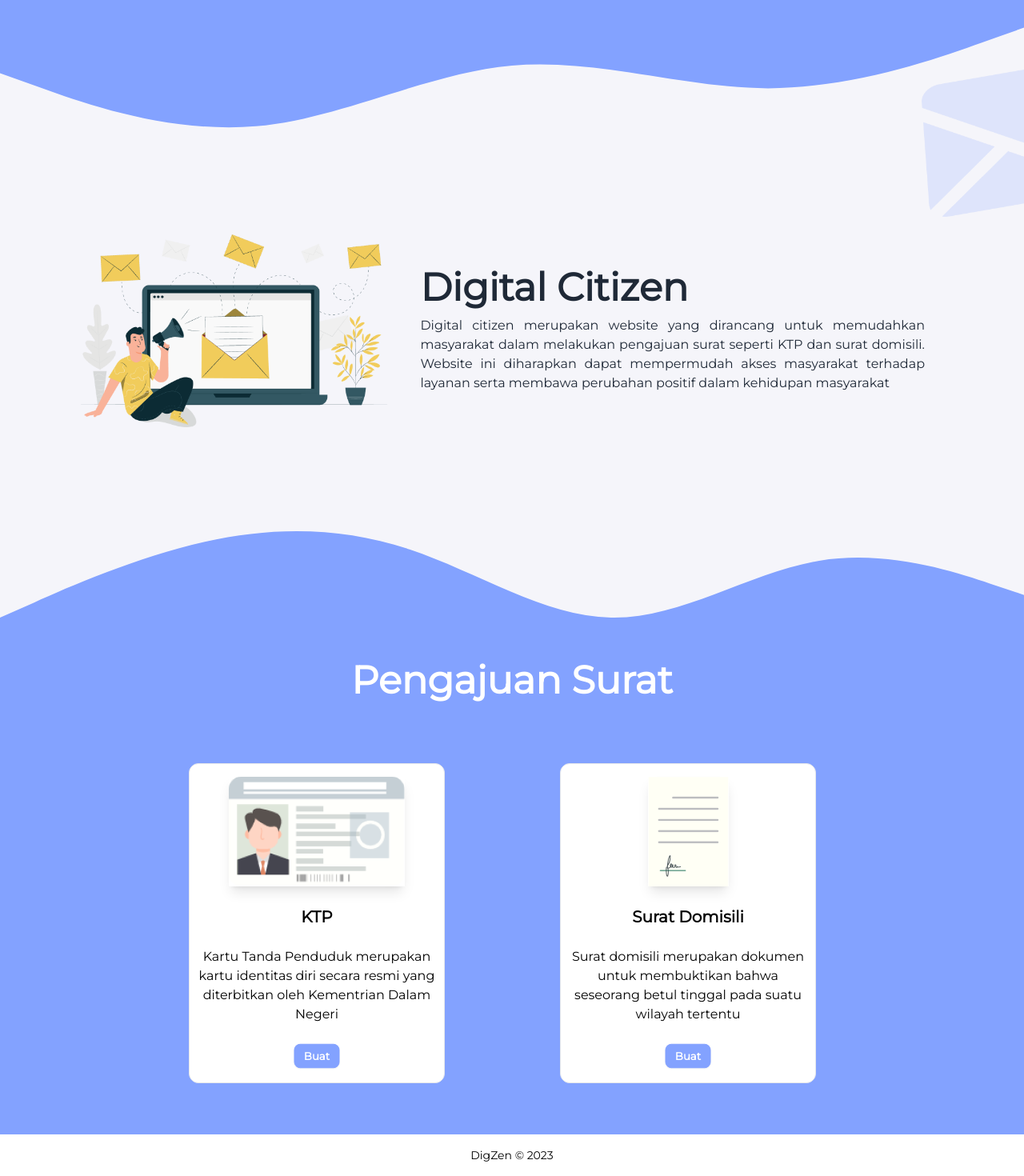
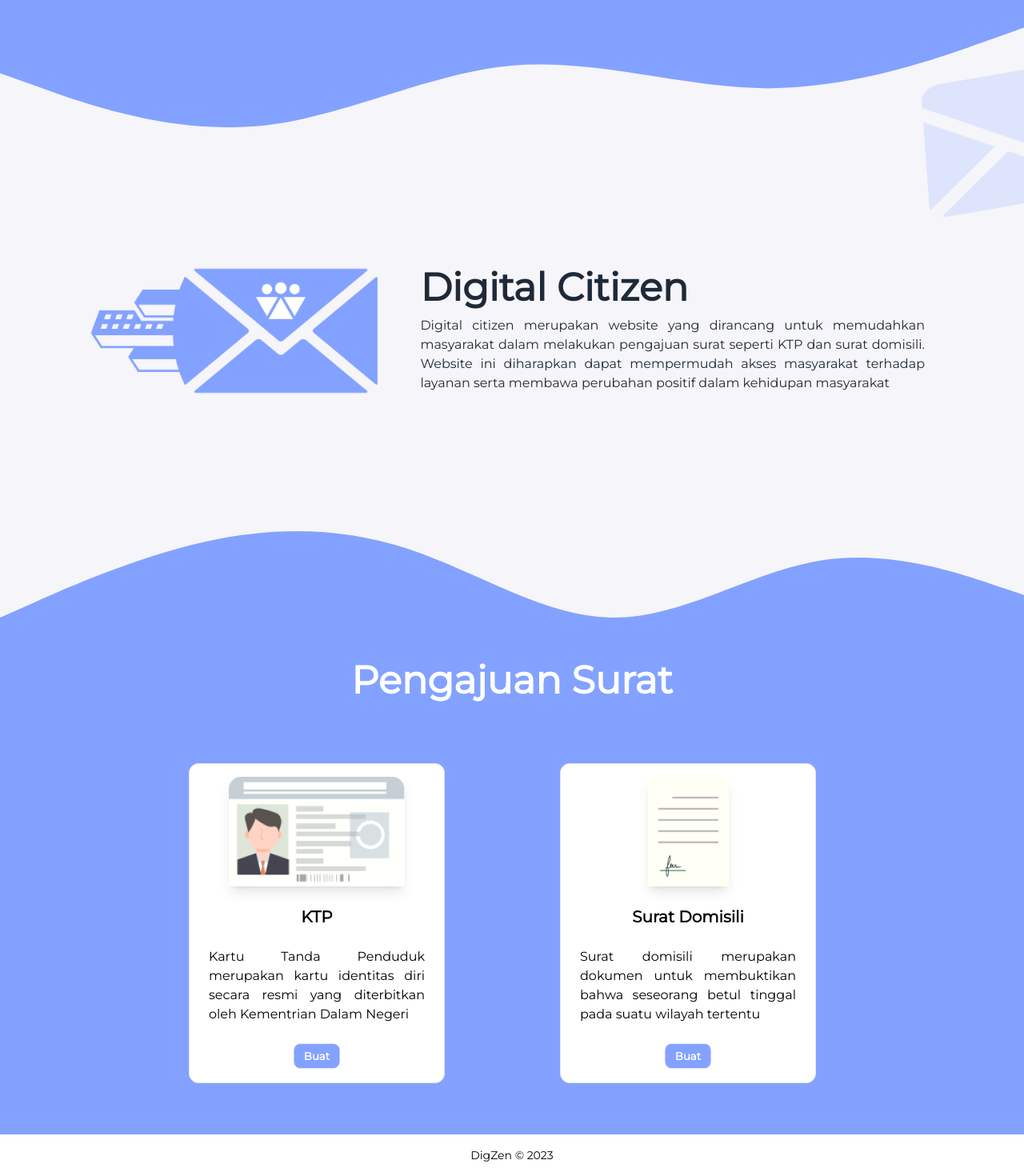
Before and after one commit to Project-Digital-Citizen/Front-End, a React (Vite) app: page / in a window 1280 px wide. Shown: the part 465-1935 px from the top of the page at 80% size. Built offline with nearby package versions, Linux system fonts and the light colour scheme.

Commit message:
udpate page dashboard

```diff
--- a/src/pages/Dashboard.jsx
+++ b/src/pages/Dashboard.jsx
@@ -5,6 +5,7 @@ import Navbar from "../components/Navbar";
 import ktp from "../assets/images/ktp.png";
 import domisili from "../assets/images/domisili.png";
 import ilus from "../assets/images/ilustrasi01.png";
+import logo from "../assets/images/logo_3.png";
 import ele from "../assets/images/ele.png";
 import { ScrollUpBtn } from "../util/ScrollUpBtn";
 
@@ -70,7 +71,7 @@ const Dashboard = () => {
             data-aos="fade-right"
           >
             <img
-              src={ilus}
+              src={logo}
               alt="Laptop"
               className="object-cover object-center w-full h-full sm:mt-6"
               data-aos="fade-right"
@@ -90,7 +91,7 @@ const Dashboard = () => {
             className="hidden lg:flex lg:w-[1500px] h-auto p-5 mx-auto my-auto"
             data-aos="fade-right"
           >
-            <img src={ilus} alt="Laptop" className="object-cover " />
+            <img src={logo} alt="Laptop" className="object-cover " />
           </div>
           <div
             className="flex-col hidden h-auto p-5 mx-auto my-auto mr-6 lg:flex "
@@ -133,7 +134,7 @@ const Dashboard = () => {
               <div className="mx-auto my-auto space-y-6">
                 <img src={ktp} alt="KTP" className="mx-auto shadow-lg" />
                 <p className="text-xl font-black text-center text-black">KTP</p>
-                <p className="px-2 font-medium text-center text-black text-md">
+                <p className="px-6 font-medium text-justify text-black text-md">
                   Kartu Tanda Penduduk merupakan kartu identitas diri secara
                   resmi yang diterbitkan oleh Kementrian Dalam Negeri
                 </p>
@@ -162,7 +163,7 @@ const Dashboard = () => {
                 <p className="text-xl font-black text-center text-black">
                   Surat Domisili
                 </p>
-                <p className="px-2 font-medium text-center text-black text-md">
+                <p className="px-6 font-medium text-justify text-black text-m">
                   Surat domisili merupakan dokumen untuk membuktikan bahwa
                   seseorang betul tinggal pada suatu wilayah tertentu
                 </p>
@@ -188,7 +189,7 @@ const Dashboard = () => {
               <div className="mx-auto my-auto space-y-6">
                 <img src={ktp} alt="KTP" className="mx-auto shadow-lg" />
                 <p className="text-xl font-black text-center text-black">KTP</p>
-                <p className="px-2 font-medium text-center text-black text-md">
+                <p className="px-6 font-medium text-justify text-black text-m">
                   Kartu Tanda Penduduk merupakan kartu identitas diri secara
                   resmi yang diterbitkan oleh Kementrian Dalam Negeri
                 </p>
@@ -217,7 +218,7 @@ const Dashboard = () => {
                 <p className="text-xl font-black text-center text-black">
                   Surat Domisili
                 </p>
-                <p className="px-2 font-medium text-center text-black text-md">
+                <p className="px-6 font-medium text-justify text-black text-m">
                   Surat domisili merupakan dokumen untuk membuktikan bahwa
                   seseorang betul tinggal pada suatu wilayah tertentu
                 </p>
```
